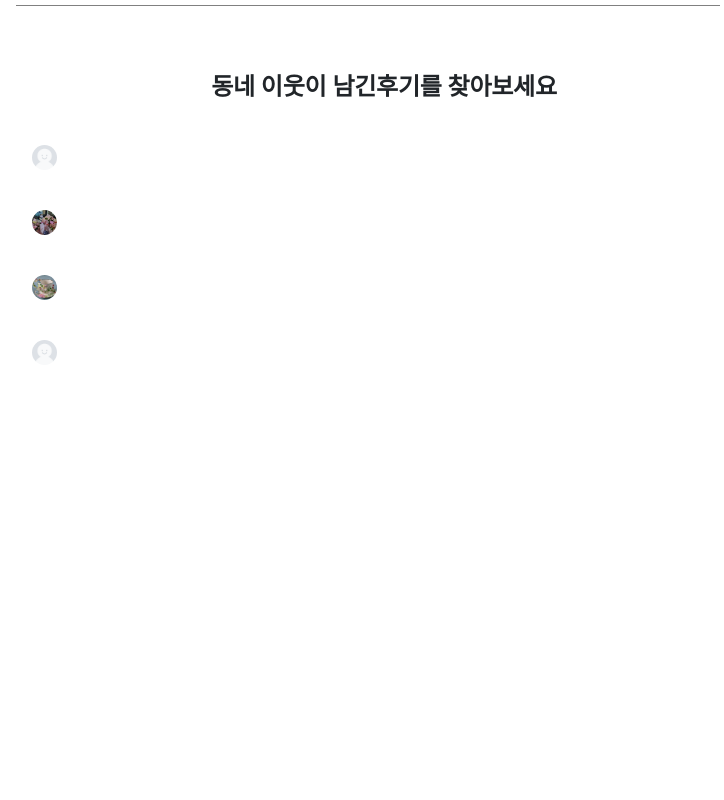
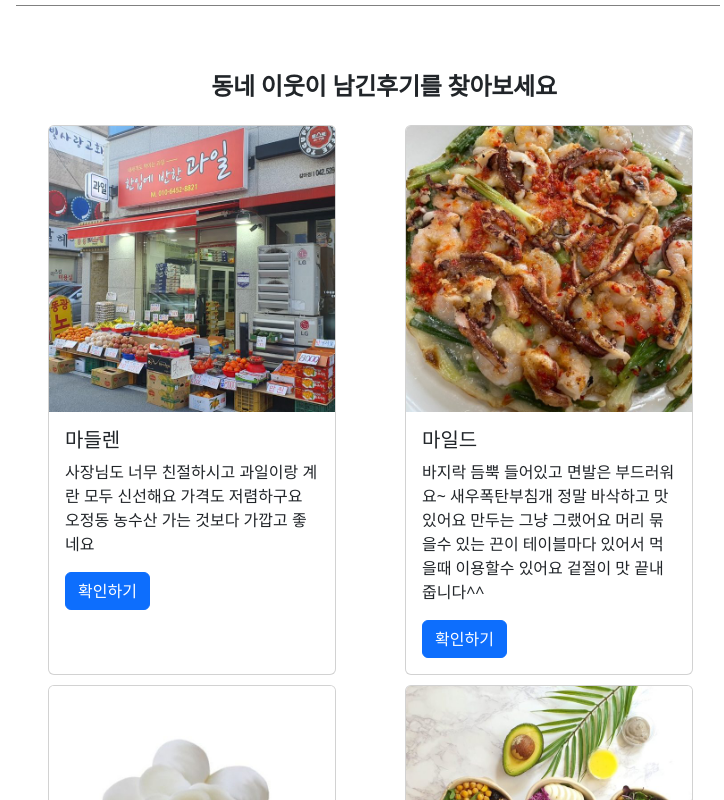
Before and after one commit to f-lab-leekc3813/cloud-team, a React (Create React App) app in the folder front/: page /neighborhood in a window 1280 px wide. Shown: the part 1240-2040 px from the top of the page, without its empty margins (256-980 px from the left). Before the commit the page ends 1665 px from the top, so only its background shows below. Built offline with nearby package versions, Linux system fonts and the light colour scheme.

Commit message:
Feat: neighborhood Design

```diff
--- a/front/src/App.js
+++ b/front/src/App.js
@@ -7,7 +7,6 @@ import HomePage from './pages/Home';
 import NeighborhoodPage from './pages/Neighborhood';
 import PartTimePage from './pages/PartTime';
 import EstatePage from './pages/Estate';
-import CarPage from './pages/Car';
 
 function App() {
   return (
@@ -17,7 +16,6 @@ function App() {
         <Routes>
           <Route path = "/" element ={<HomePage />} />
           <Route path = "/estate" element ={<EstatePage />} />
-          <Route path = "/car" element ={<CarPage />} />
           <Route path = "/neighborhood" element ={<NeighborhoodPage />} />
           <Route path = "/parttime" element ={<PartTimePage />} />
         </Routes>
--- a/front/src/component/Header.js
+++ b/front/src/component/Header.js
@@ -22,9 +22,6 @@ function Header () {
                     <Link to = 'estate' className = {classes.header_content}>
                         <button className={classes.header_menu} >부동산 직거래</button>
                     </Link>
-                    <Link to='car' className = {classes.header_content}>
-                        <button className={classes.header_menu} >중고차 직거래</button>
-                    </Link>
                 <div className = {classes.header_content}>
                     <form className={classes.header_form}>
                          <input className={classes.search_input} type="text" placeholder="물품이나 동네를 검색해보세요" />
--- a/front/src/component/NeighborhoodBody/Content2.js
+++ b/front/src/component/NeighborhoodBody/Content2.js
@@ -1,4 +1,5 @@
 import react, {useState} from 'react';
+
 
 import classes from './Content2.module.css';
 import Detail1 from './NeighborhoodDetail/Detail1'
--- a/front/src/component/NeighborhoodBody/Content2.module.css
+++ b/front/src/component/NeighborhoodBody/Content2.module.css
@@ -154,3 +154,11 @@
 .main2_titleline {
     display: none;
 }
+
+@media screen and (min-width: 768px){
+    .content2_footer {
+        padding: 1.5rem 1.375rem 1.5rem 2rem;
+        align-items: center;
+        flex-direction: row;
+    }
+}
--- a/front/src/component/NeighborhoodBody/NeighborhoodDetail/Detail2.js
+++ b/front/src/component/NeighborhoodBody/NeighborhoodDetail/Detail2.js
@@ -1,21 +1,24 @@
 import classes from './Detail2.module.css';
 import dummy from '../../../data/neighborhoodData/detail2.json';
+import Button from 'react-bootstrap/Button';
+import Card from 'react-bootstrap/Card';
 
 function Detail2 () {
     return(
         <ul className={classes.containers}>
-            {dummy.data.map((data) =>{
-              return(
-                <a key={data.id} className={classes.review_item}>
-                    <article className={classes.review_article}>
-                        <article className = {classes.reviewItem_article}>
-                            <div className ={classes.profile_wrapper}>
-                                <img className={classes.profile_image} src = {`${data.avartar}`} alt='img'/>
-                            </div>
-                        </article>
-                    </article>
-                </a>
-              )
+            {dummy.data.map((data) => {
+                return(
+                <Card key={data.id} style={{ width: '18rem' }}>
+                <Card.Img  variant="top" src={data.image}  />
+                <Card.Body>
+                    <Card.Title>{data.name}</Card.Title>
+                    <Card.Text>
+                        {data.review}
+                    </Card.Text>
+                <Button variant="primary">확인하기</Button>
+                </Card.Body>
+            </Card>
+                )
             })}
         </ul>
     )
--- a/front/src/component/NeighborhoodBody/NeighborhoodDetail/Detail2.module.css
+++ b/front/src/component/NeighborhoodBody/NeighborhoodDetail/Detail2.module.css
@@ -1,57 +1,11 @@
 .containers {
-    display: flex;
-    flex-wrap: wrap;
-    overflow: hidden;
-    align-items: stretch;
-    list-style: none;
-    padding: 0;
-    margin: 0;
+    display: grid;
+    grid-template-columns: repeat(2, 1fr);
+    grid-template-rows: repeat(2, 1fr);
+    grid-gap: 10px;
 }
 
-.review_item {
-    text-decoration: none;
-    text-align: start;
-    width: 100%;
-    box-sizing: border-box;
-    background-color: transparent;
-    color: -webkit-link;
-    cursor: pointer;
+.container_item {
+    background-color: #eaeaea;
+    padding: 10px;
 }
-
-.review_article {
-    text-decoration: none;
-    text-align: start;
-    width: 100%;
-    box-sizing: border-box;
-    background-color: transparent;
-    color: -webkit-link;
-    cursor: pointer;
-}
-
-@media (prefers-reduced-motion: no-preference){
-    .reviewItem_article {
-    transition: background-color .15s;
-}
-}
-.reviewItem_article {
-    box-sizing: border-box;
-    border: 0.0625rem solid var(--seed-semantic-color-divider-2);
-    background-color: var(--seed-semantic-color-paper-sheet);
-    border-radius: 0.375rem;
-    overflow: hidden;
-    padding: 1.25rem 1rem;
-    display: block;
-}
-
-.profile_wrapper {
-    display: flex;
-    justify-content: flex-start;
-    overflow: hidden;
-    align-items: center;
-}
-
-.profile_image {
-    width: 25px;
-    height: 25px;
-    border-radius: 2.25rem;
-}
--- a/front/src/pages/Car.js
+++ /dev/null
@@ -1,9 +0,0 @@
-function CarPage() {
-    return(
-        <div>
-            <>Car입니다.</>
-        </div>
-        )
-}
-
-export default CarPage;
```
Also changed, not shown: front/public/image2.svg (added), front/public/images/neighborhood/image2.svg (added).
